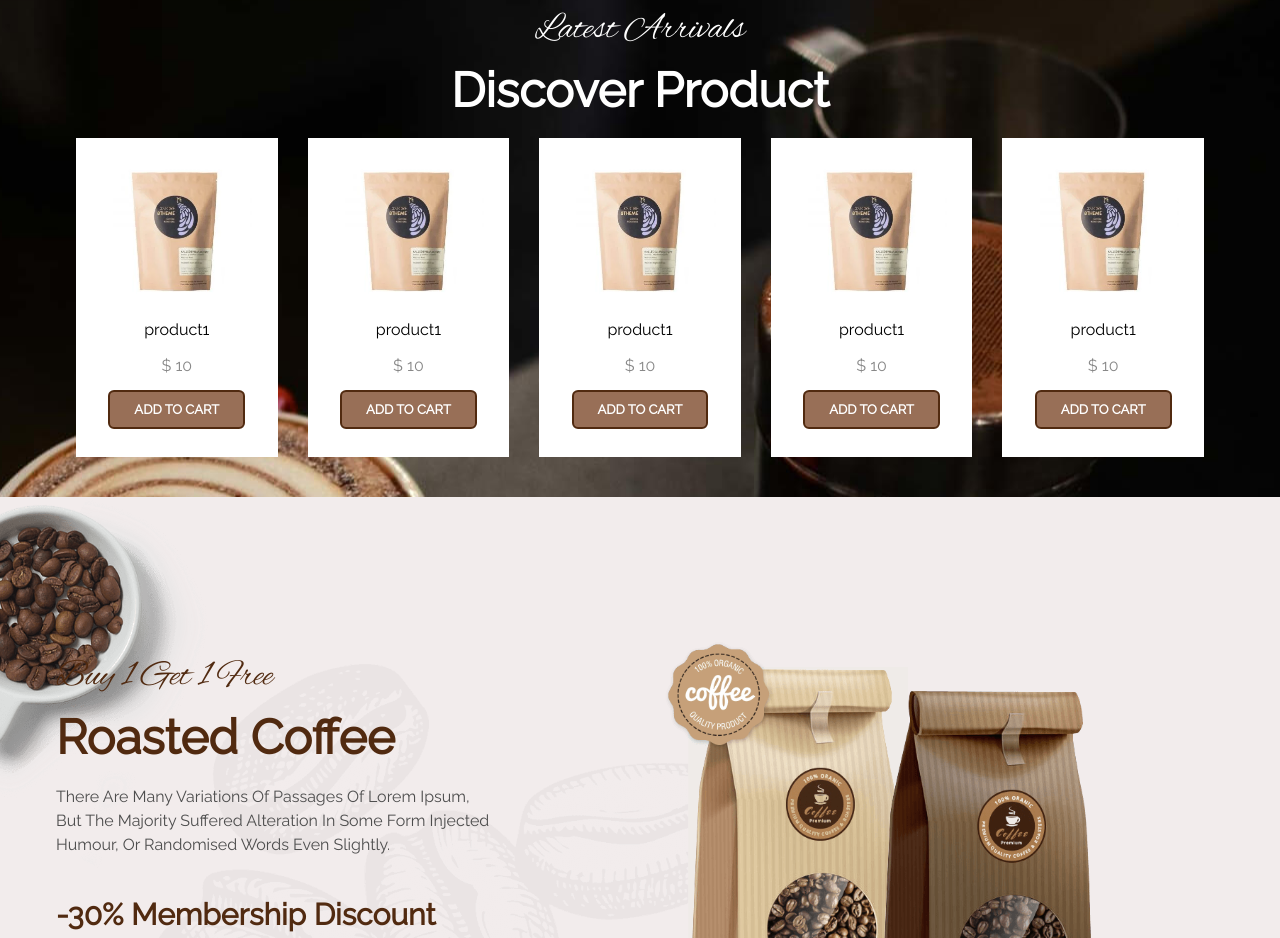
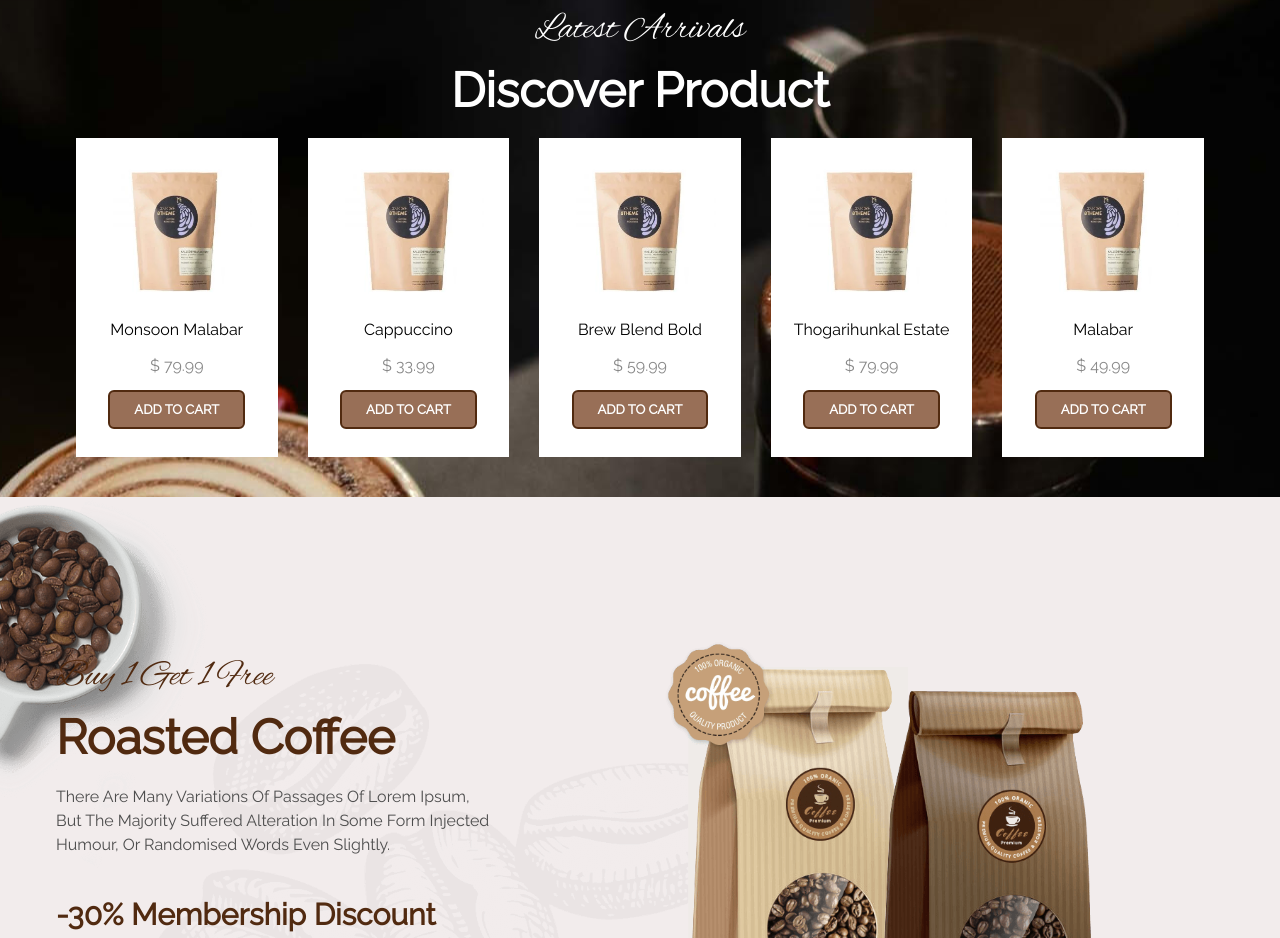
Before and after one commit to dosepehr/Natural-coffee, a React (Vite) app: page / in a window 1280 px wide. Shown: the part 2580-3518 px from the top of the page. Built offline with nearby package versions, Linux system fonts and the light colour scheme; data requests are answered from the project's data file.

Commit message:
use products data in Slicer component

```diff
--- a/server/db.json
+++ b/server/db.json
@@ -4,50 +4,50 @@
       "id": 1,
       "name": "Monsoon Malabar",
       "image": "product.png",
-      "price": "79.99",
-      "rating": "3.4"
+      "price": 79.99,
+      "rating": 3.4
     },
     {
       "id": 2,
       "name": "Cappuccino",
       "image": "product.png",
-      "price": "33.99",
-      "rating": "4.4"
+      "price": 33.99,
+      "rating": 4.4
     },
     {
       "id": 3,
       "name": "Brew Blend Bold",
       "image": "product.png",
-      "price": "59.99",
-      "rating": "4.2"
+      "price": 59.99,
+      "rating": 4.2
     },
     {
       "id": 4,
       "name": "Thogarihunkal Estate",
       "image": "product.png",
-      "price": "79.99",
-      "rating": "4.6"
+      "price": 79.99,
+      "rating": 4.6
     },
     {
       "id": 5,
       "name": "Malabar",
       "image": "product.png",
-      "price": "49.99",
-      "rating": "4.3"
+      "price": 49.99,
+      "rating": 4.3
     },
     {
       "id": 6,
       "name": "Attikaous Estate",
       "image": "product.png",
-      "price": "39.99",
-      "rating": "4.1"
+      "price": 39.99,
+      "rating": 4.1
     },
     {
       "id": 7,
       "name": "French Cappuccino",
       "image": "product.png",
-      "price": "39.99",
-      "rating": "4.0"
+      "price": 39.99,
+      "rating": 4.0
     }
   ]
 }
--- a/src/Components/common/Product.tsx
+++ b/src/Components/common/Product.tsx
@@ -2,7 +2,7 @@ import Button from "../ui/Button";
 
 type ProductPropsType = {
   productName: string;
-  productPrice: string;
+  productPrice: number;
   productImg?: string;
   productRating: number;
 };
--- a/src/Components/common/Slider.tsx
+++ b/src/Components/common/Slider.tsx
@@ -6,10 +6,16 @@ import "swiper/css";
 import "swiper/css/pagination";
 
 import Product from "./Product";
+import { useGetProductsQuery } from "../../redux/reducers/apiSlice";
 
 export default function Slider() {
+  const { data: products, isLoading } = useGetProductsQuery({});
   const swiperRef = useRef<SwiperRef>(null);
   return (
+    <>
+      {isLoading ? (
+        <p>loading</p>
+      ) : (
         <div className="px-5">
           <div className="group relative flex items-center justify-center overflow-hidden px-4 sm:px-14">
             <button
@@ -47,102 +53,19 @@ export default function Slider() {
               }}
               className="mySwiper"
             >
-          <SwiperSlide>
+              {products?.map((product) => (
+                <SwiperSlide key={product.id}>
                   <Product
-              productName="product1"
-              productPrice="10"
-              productRating={3}
-              productImg="/images/product.png"
+                    productName={product.name}
+                    productPrice={product.price}
+                    productRating={product.rating}
+                    productImg={
+                      `http://localhost:5000/images/${product.image}` ||
+                      "/images/product.png"
+                    }
                   />
                 </SwiperSlide>
-          <SwiperSlide>
-            <Product
-              productName="product1"
-              productPrice="10"
-              productRating={3}
-              productImg="/images/product.png"
-            />
-          </SwiperSlide>
-          <SwiperSlide>
-            <Product
-              productName="product1"
-              productPrice="10"
-              productRating={3}
-              productImg="/images/product.png"
-            />
-          </SwiperSlide>
-          <SwiperSlide>
-            <Product
-              productName="product1"
-              productPrice="10"
-              productRating={3}
-              productImg="/images/product.png"
-            />
-          </SwiperSlide>
-          <SwiperSlide>
-            <Product
-              productName="product1"
-              productPrice="10"
-              productRating={3}
-              productImg="/images/product.png"
-            />
-          </SwiperSlide>
-          <SwiperSlide>
-            <Product
-              productName="product1"
-              productPrice="10"
-              productRating={3}
-              productImg="/images/product.png"
-            />
-          </SwiperSlide>
-          <SwiperSlide>
-            <Product
-              productName="product1"
-              productPrice="10"
-              productRating={3}
-              productImg="/images/product.png"
-            />
-          </SwiperSlide>
-          <SwiperSlide>
-            <Product
-              productName="product1"
-              productPrice="10"
-              productRating={3}
-              productImg="/images/product.png"
-            />
-          </SwiperSlide>
-          <SwiperSlide>
-            <Product
-              productName="product1"
-              productPrice="10"
-              productRating={3}
-              productImg="/images/product.png"
-            />
-          </SwiperSlide>
-          <SwiperSlide>
-            <Product
-              productName="product1"
-              productPrice="10"
-              productRating={3}
-              productImg="/images/product.png"
-            />
-          </SwiperSlide>
-          <SwiperSlide>
-            <Product
-              productName="product1"
-              productPrice="10"
-              productRating={3}
-              productImg="/images/product.png"
-            />
-          </SwiperSlide>
-          <SwiperSlide>
-            <Product
-              productName="product1"
-              productPrice="10"
-              productRating={3}
-              productImg="/images/product.png"
-            />
-          </SwiperSlide>
+              ))}
             </Swiper>
             <button
               className="absolute -right-10 top-1/2 -translate-y-1/2 scale-[2] text-[#555] transition-all duration-500 group-hover:right-4 sm:flex"
@@ -152,5 +75,7 @@ export default function Slider() {
             </button>
           </div>
         </div>
+      )}
+    </>
   );
 }
--- /dev/null
+++ b/src/redux/hooks/index.ts
@@ -0,0 +1,6 @@
+import { useDispatch, useSelector } from "react-redux";
+import type { TypedUseSelectorHook } from "react-redux";
+import type { RootState, AppDispatch } from "../store";
+
+export const useAppDispatch: () => AppDispatch = useDispatch;
+export const useAppSelector: TypedUseSelectorHook<RootState> = useSelector;
--- a/src/redux/reducers/apiSlice.ts
+++ b/src/redux/reducers/apiSlice.ts
@@ -1,13 +1,13 @@
 import { createApi, fetchBaseQuery } from "@reduxjs/toolkit/query/react";
-
+import { ProductType } from "../types";
 export const apiSlice = createApi({
   reducerPath: "api",
   baseQuery: fetchBaseQuery({ baseUrl: "http://localhost:5000" }),
   endpoints: (builder) => ({
-    getProducts: builder.query({
+    getProducts: builder.query<ProductType[], any>({
       query: () => "/products",
     }),
-    getProduct: builder.query({
+    getProduct: builder.query<ProductType, number>({
       query: (id) => `/products/${id}`,
     }),
   }),
--- /dev/null
+++ b/src/redux/types/index.ts
@@ -0,0 +1,7 @@
+export type ProductType = {
+  id: number;
+  name: string;
+  image: string;
+  price: number;
+  rating: number;
+};
```
Lines whose indentation alone changed are shown as unchanged.
